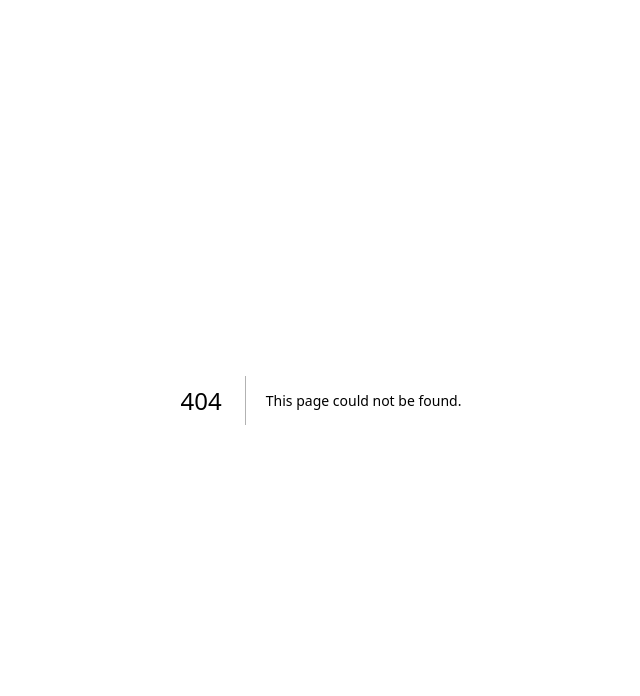
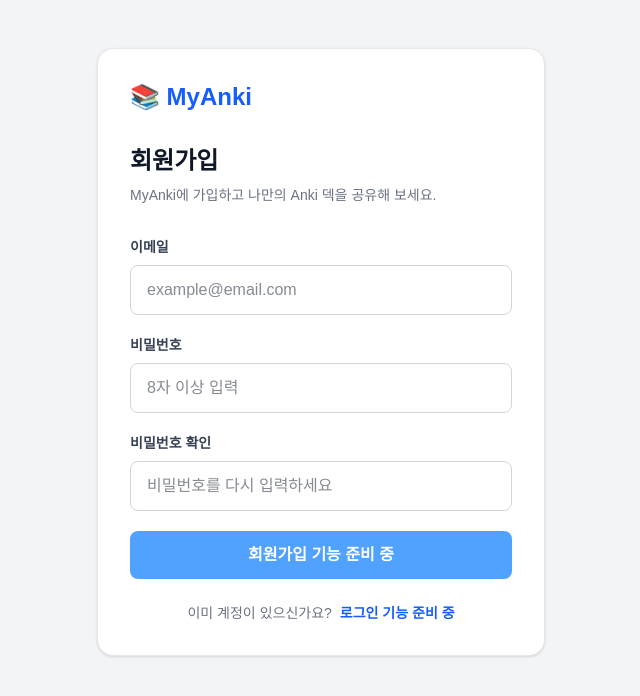
Before and after one commit to qsys22-ship-it/myanki, a Next.js app: page /signup in a window 1280 px wide. Before the commit this address had no page. Shown: the top 696 px of the page, without its empty margins (319-959 px from the left). Built offline with nearby package versions, Linux system fonts and the light colour scheme.

Commit message:
Add signup page UI

```diff
--- /dev/null
+++ b/app/signup/page.tsx
@@ -0,0 +1,90 @@
+import Link from "next/link"
+
+export default function SignupPage() {
+  return (
+    <main className="min-h-screen bg-[#F3F4F6] px-4 py-12">
+      <div className="mx-auto max-w-md rounded-2xl border border-gray-200 bg-white p-8 shadow-sm">
+        <Link
+          href="/"
+          className="text-2xl font-extrabold text-blue-600"
+        >
+          📚 MyAnki
+        </Link>
+
+        <h1 className="mt-8 text-2xl font-bold text-gray-900">
+          회원가입
+        </h1>
+
+        <p className="mt-2 text-sm text-gray-500">
+          MyAnki에 가입하고 나만의 Anki 덱을 공유해 보세요.
+        </p>
+
+        <form className="mt-8 space-y-5">
+          <div>
+            <label
+              htmlFor="email"
+              className="block text-sm font-semibold text-gray-700"
+            >
+              이메일
+            </label>
+            <input
+              id="email"
+              type="email"
+              placeholder="example@email.com"
+              autoComplete="email"
+              className="mt-2 w-full rounded-lg border border-gray-300 px-4 py-3 text-gray-900 outline-none focus:border-blue-500"
+            />
+          </div>
+
+          <div>
+            <label
+              htmlFor="password"
+              className="block text-sm font-semibold text-gray-700"
+            >
+              비밀번호
+            </label>
+            <input
+              id="password"
+              type="password"
+              placeholder="8자 이상 입력"
+              autoComplete="new-password"
+              minLength={8}
+              className="mt-2 w-full rounded-lg border border-gray-300 px-4 py-3 text-gray-900 outline-none focus:border-blue-500"
+            />
+          </div>
+
+          <div>
+            <label
+              htmlFor="confirmPassword"
+              className="block text-sm font-semibold text-gray-700"
+            >
+              비밀번호 확인
+            </label>
+            <input
+              id="confirmPassword"
+              type="password"
+              placeholder="비밀번호를 다시 입력하세요"
+              autoComplete="new-password"
+              className="mt-2 w-full rounded-lg border border-gray-300 px-4 py-3 text-gray-900 outline-none focus:border-blue-500"
+            />
+          </div>
+
+          <button
+            type="button"
+            disabled
+            className="w-full cursor-not-allowed rounded-lg bg-blue-400 py-3 font-semibold text-white"
+          >
+            회원가입 기능 준비 중
+          </button>
+        </form>
+
+        <p className="mt-6 text-center text-sm text-gray-500">
+          이미 계정이 있으신가요?
+          <span className="ml-2 font-semibold text-blue-600">
+            로그인 기능 준비 중
+          </span>
+        </p>
+      </div>
+    </main>
+  )
+}
```
